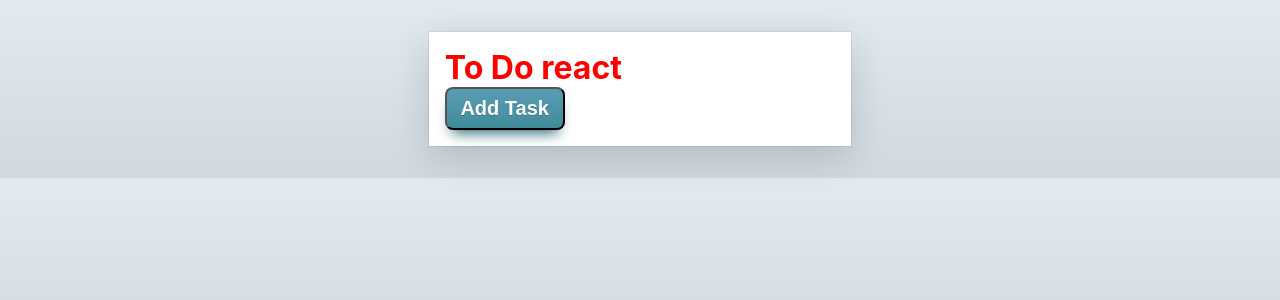
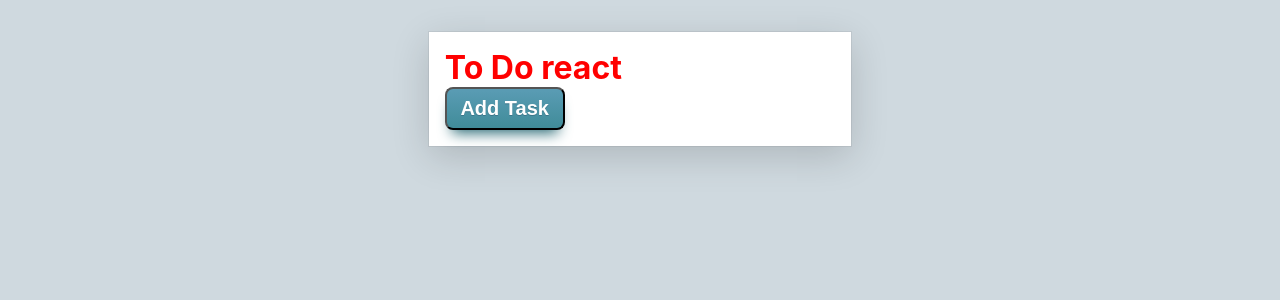
Before and after one commit to david-lafontant/new_todo_react, a React (Create React App) app: page / in a window 1280 px wide. Shown: the top 300 px of the page. Built offline with nearby package versions, Linux system fonts and the light colour scheme.

Commit message:
Add background color to body

```diff
--- a/src/index.css
+++ b/src/index.css
@@ -10,5 +10,5 @@
 }
 
 body{
-  background-image: linear-gradient(to top, #cfd9df 0%, #e2ebf0 100%);
+  background-color: #cfd9df;
 }
```
